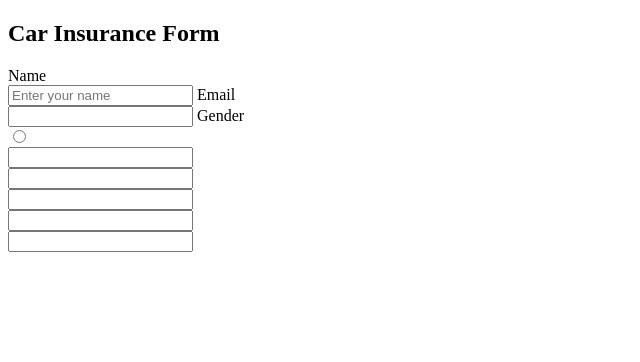
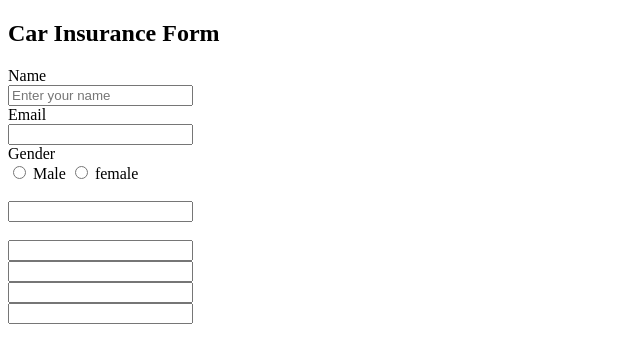
Before and after one commit to acciojob/car-insurance-form-komalmeena6516, a website: page main.html in a window 1280 px wide. Shown: the whole page, without its empty margins (0-640 px from the left). Drawn offline with Linux system fonts and the light colour scheme.

Commit message:
created a submission

```diff
--- a/main.html
+++ b/main.html
@@ -11,16 +11,20 @@
 	<h2>Car Insurance Form </h2>
 	<label for="name" id="name">Name</label> <br>
 	<input type="text" id="name" placeholder="Enter your name">
-
+	<br>
 	<label for="email">Email </label><br>
-	<input type="email" id="email">
+	<input type="email" id="email"> <br>
 
 	<label for="">Gender </label><br>
-	<input type="radio" id="">
+	<input type="radio" id="male" name="gender" >
+	<label for="male" >Male </label>
 
+	<input type="radio" id="female" name="gender">
+	<label for="female">female</label>
+	<br>
 	<label for=""> </label><br>
 	<input type="" id="">
-
+	<br>
 	<label for=""> </label><br>
 	<input type="" id="">
 
```
